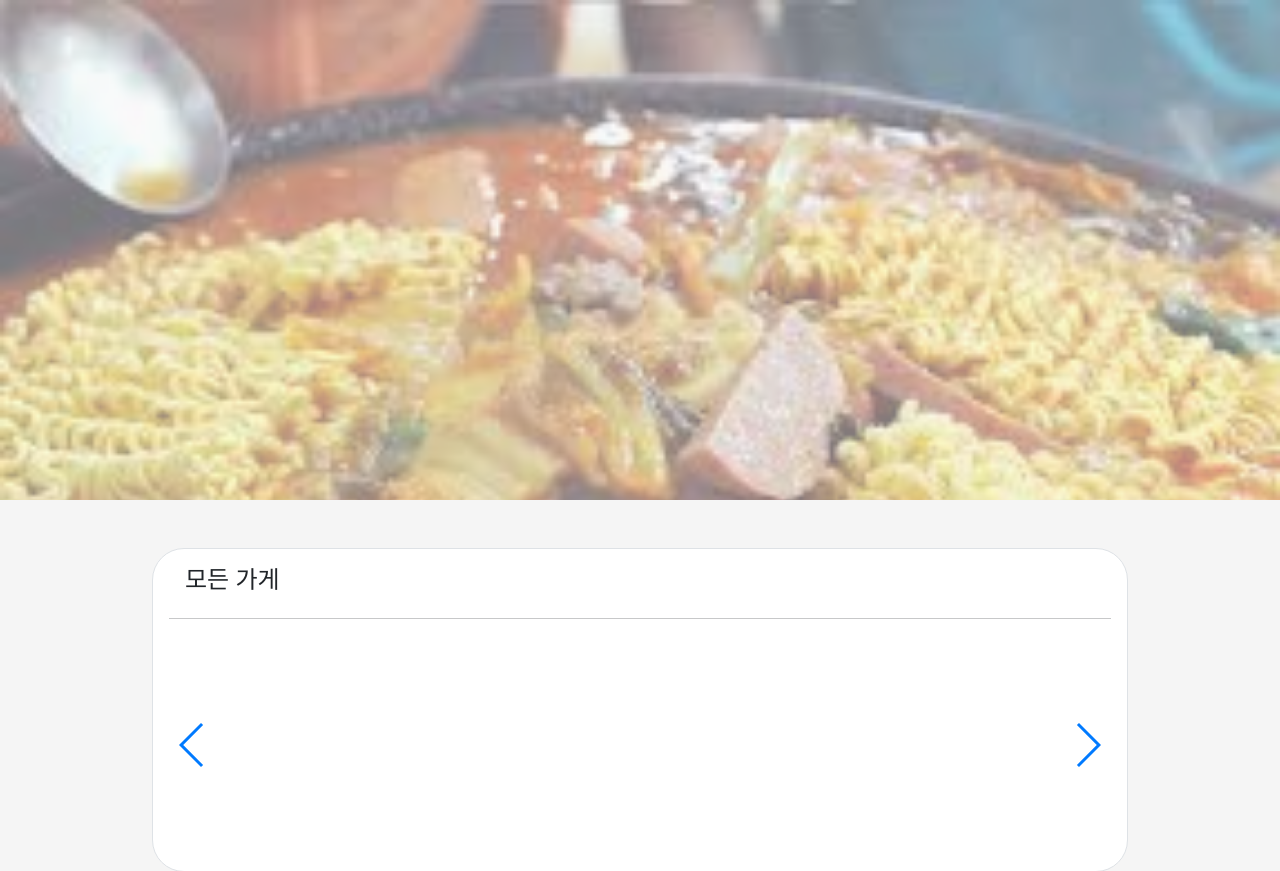
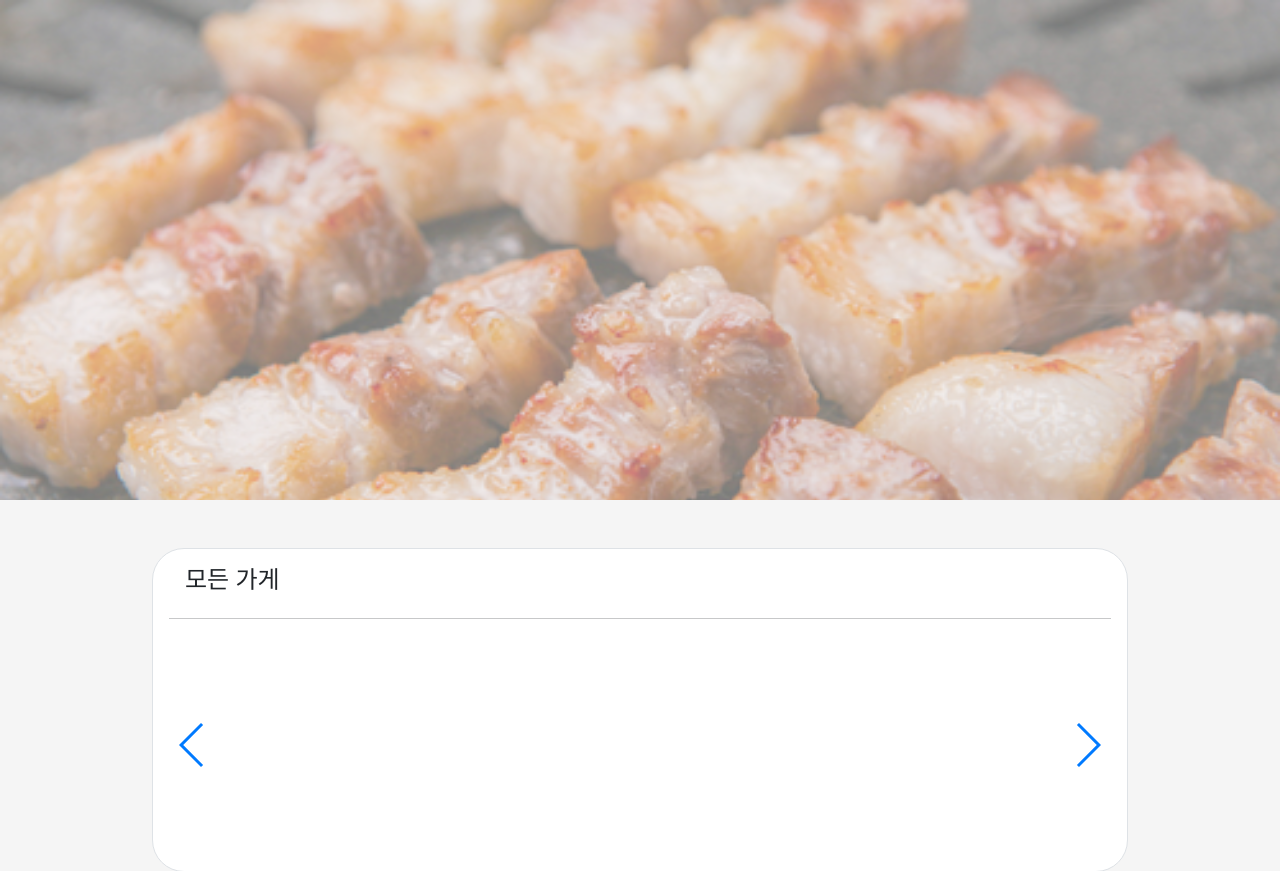
Before and after one commit to sunbongE/Team_1, a Django app: page /reviews/ in a window 1280 px wide. Shown: the part 82-953 px from the top of the page. Run offline with Django 3.2, Linux system fonts and the light colour scheme; data that the repository does not hold is empty; some libraries are stand-ins or nearby versions.

Commit message:
배너이미지 삼겹살로 바꿨숨다

```diff
--- a/reviews/templates/reviews/index.html
+++ b/reviews/templates/reviews/index.html
@@ -3,7 +3,7 @@
 {% block content %}
   <div id='banner' class="">
     <div style="width: 100%; height:500px; overflow: hidden;">
-      <img style="width: 100%; height:800px; opacity: 0.5;" src="{% static 'background.jpg' %}">
+      <img style="width: 100%; height:800px; opacity: 0.5;" src="{% static 'samsam.jpg' %}">
     </div>
   </div>
 
```
Also changed, not shown: reviews/static/background.jpg (deleted), reviews/static/samsam.jpg (added).
